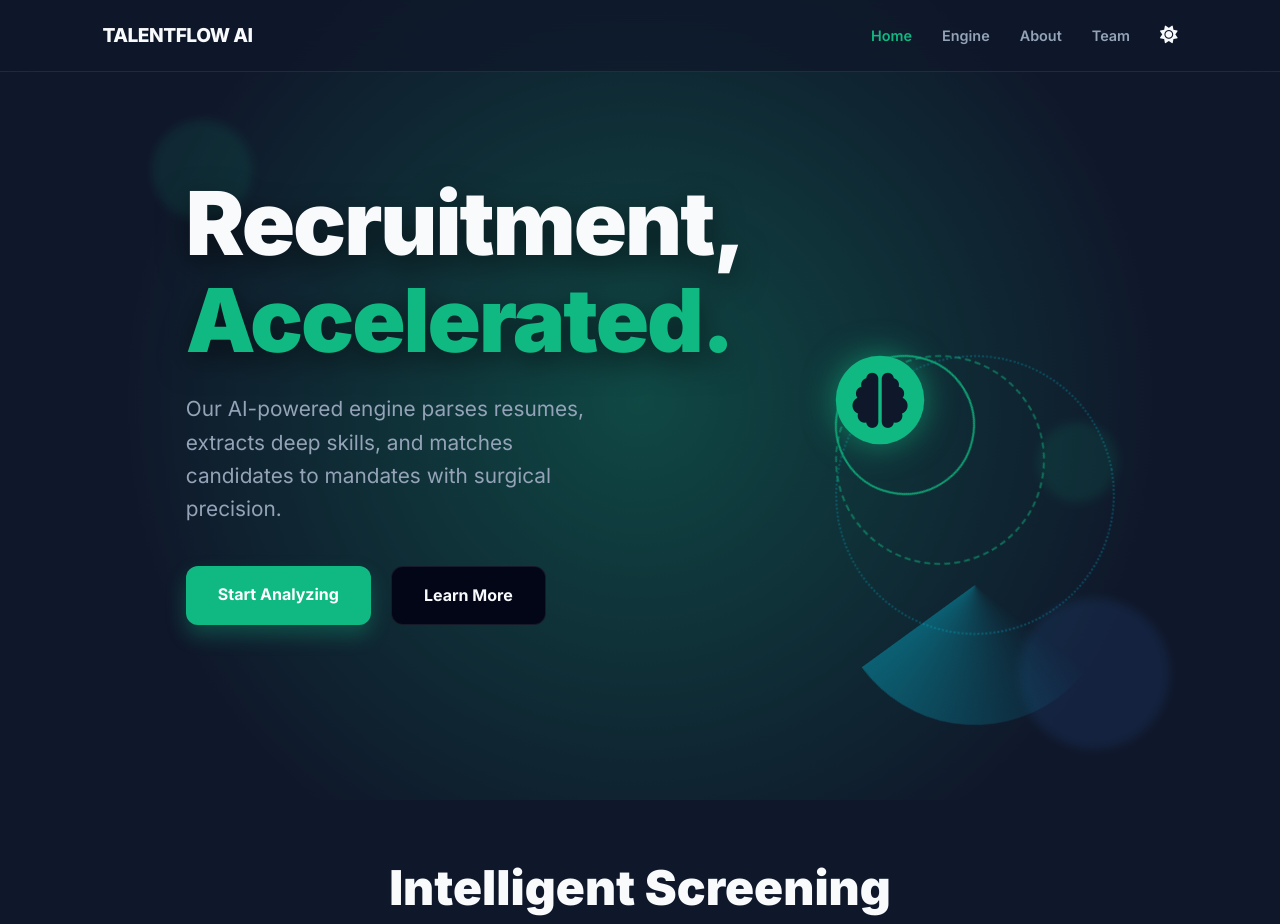
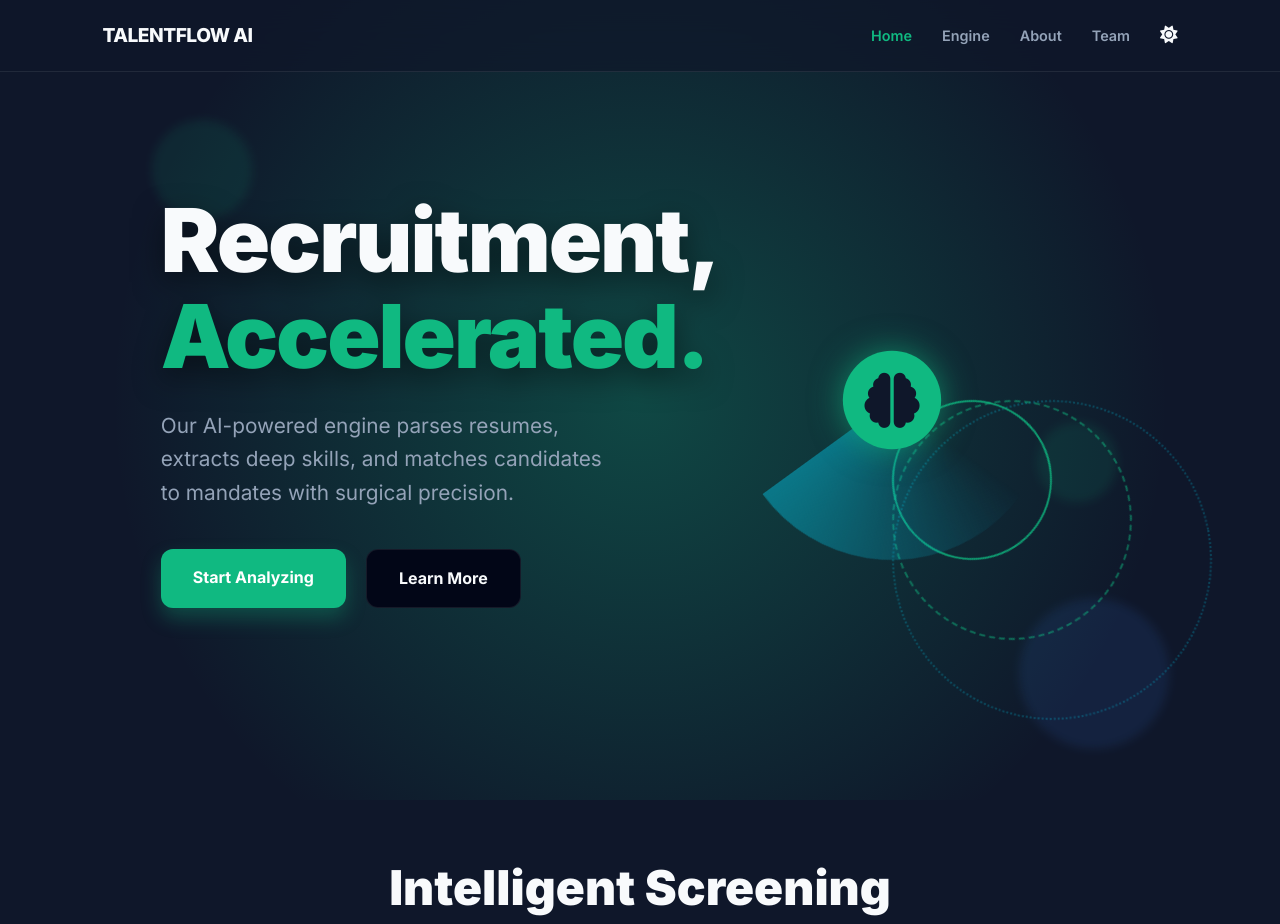
Before and after one commit to Abhishek-Maheshwari-778/Resume-Screening-Skill-Extraction-Ai-flask, a Flask app: page / in a window 1280 px wide. Shown: the top 924 px of the page. Run offline with Flask 3, Linux system fonts and the light colour scheme.

Commit message:
fix: resolve AI Core visual alignment and replace emojis with animated icons

```diff
--- a/templates/index.html
+++ b/templates/index.html
@@ -46,12 +46,10 @@
         100% { transform: translate(0, 0) rotate(360deg); }
     }
 
-
-<style>
     .ai-core-system {
         position: relative;
-        width: 300px;
-        height: 300px;
+        width: 350px;
+        height: 350px;
         display: flex;
         align-items: center;
         justify-content: center;
@@ -60,40 +58,44 @@
         position: absolute;
         border-radius: 50%;
         border: 2px dashed rgba(16, 185, 129, 0.4);
-        animation: spin 20s linear infinite;
+        transform-origin: center;
+        top: 50%; left: 50%; transform: translate(-50%, -50%);
     }
-    .ring-outer { width: 280px; height: 280px; animation-duration: 30s; border-style: dotted; border-color: rgba(6, 182, 212, 0.3); }
-    .ring-middle { width: 210px; height: 210px; animation-direction: reverse; border-color: rgba(16, 185, 129, 0.5); }
-    .ring-inner { width: 140px; height: 140px; animation-duration: 10s; border: 2px solid rgba(16, 185, 129, 0.8); }
+    .ring-outer { width: 320px; height: 320px; animation: spin 30s linear infinite; border-style: dotted; border-color: rgba(6, 182, 212, 0.3); }
+    .ring-middle { width: 240px; height: 240px; animation: spin 20s linear reverse infinite; border-color: rgba(16, 185, 129, 0.5); }
+    .ring-inner { width: 160px; height: 160px; animation: spin 10s linear infinite; border: 2px solid rgba(16, 185, 129, 0.8); }
 
     .core-node {
-        position: relative;
-        width: 90px;
-        height: 90px;
+        position: absolute;
+        top: 50%; left: 50%; transform: translate(-50%, -50%);
+        width: 100px;
+        height: 100px;
         background: var(--primary);
         border-radius: 50%;
         display: flex;
         align-items: center;
         justify-content: center;
-        box-shadow: 0 0 40px var(--primary-glow);
+        box-shadow: 0 0 50px var(--primary-glow);
         z-index: 10;
         animation: pulseCore 3s ease-in-out infinite;
     }
 
     .scan-beam {
         position: absolute;
-        width: 280px;
-        height: 280px;
+        top: 50%; left: 50%;
+        width: 320px;
+        height: 320px;
+        margin-top: -160px;
+        margin-left: -160px;
         border-radius: 50%;
-        background: conic-gradient(from 0deg, transparent 70%, rgba(6, 182, 212, 0.4) 100%);
+        background: conic-gradient(from 0deg, transparent 70%, rgba(6, 182, 212, 0.5) 100%);
         animation: spin 4s linear infinite;
         z-index: 5;
     }
 
     @keyframes pulseCore {
-        0% { transform: scale(0.95); box-shadow: 0 0 20px rgba(16, 185, 129, 0.5); }
-        50% { transform: scale(1.05); box-shadow: 0 0 60px rgba(16, 185, 129, 0.8); }
-        100% { transform: scale(0.95); box-shadow: 0 0 20px rgba(16, 185, 129, 0.5); }
+        0%, 100% { transform: translate(-50%, -50%) scale(0.95); box-shadow: 0 0 20px rgba(16, 185, 129, 0.5); }
+        50% { transform: translate(-50%, -50%) scale(1.05); box-shadow: 0 0 60px rgba(16, 185, 129, 0.8); }
     }
 </style>
 
```
Also changed, not shown: templates/about.html (+4 -4 lines).
